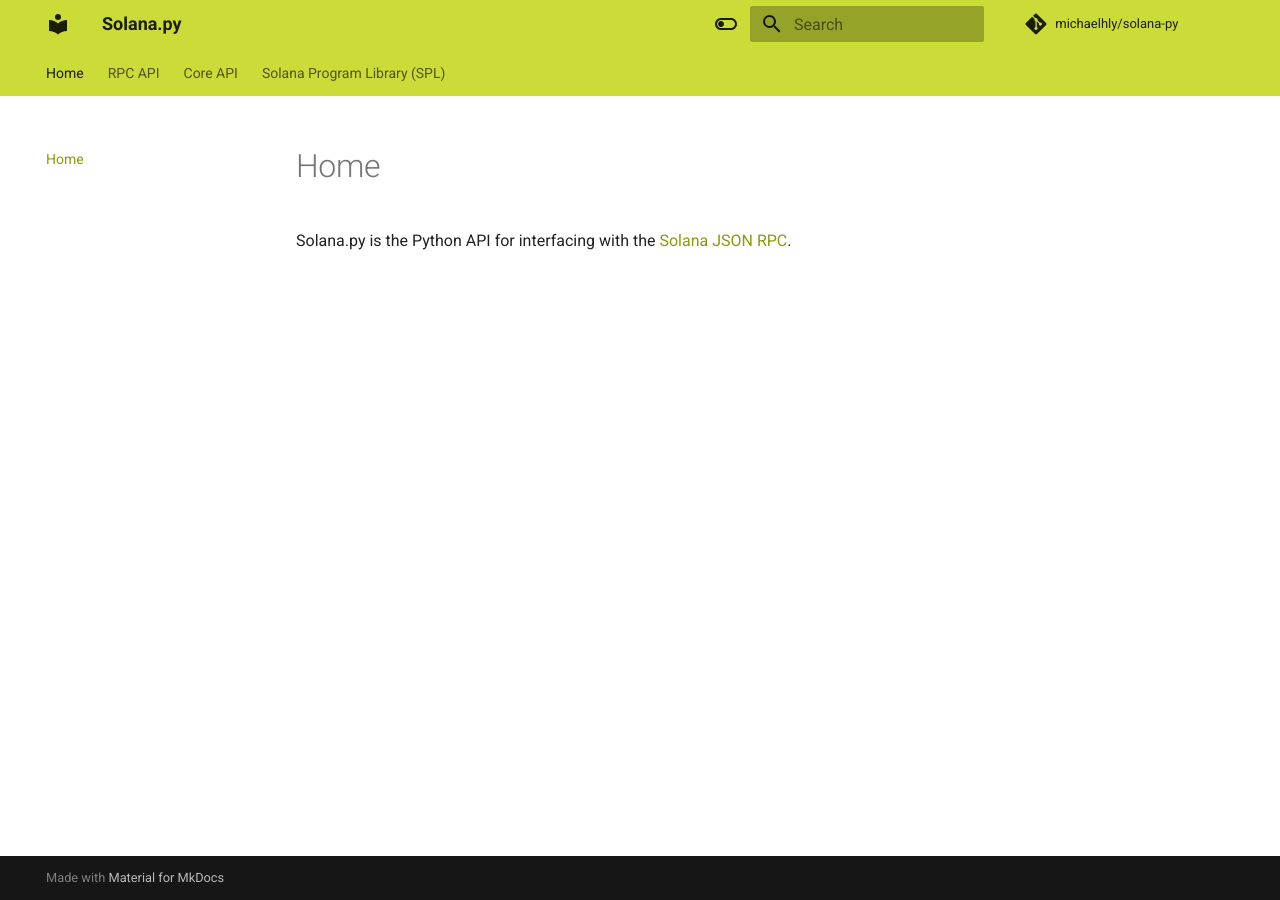
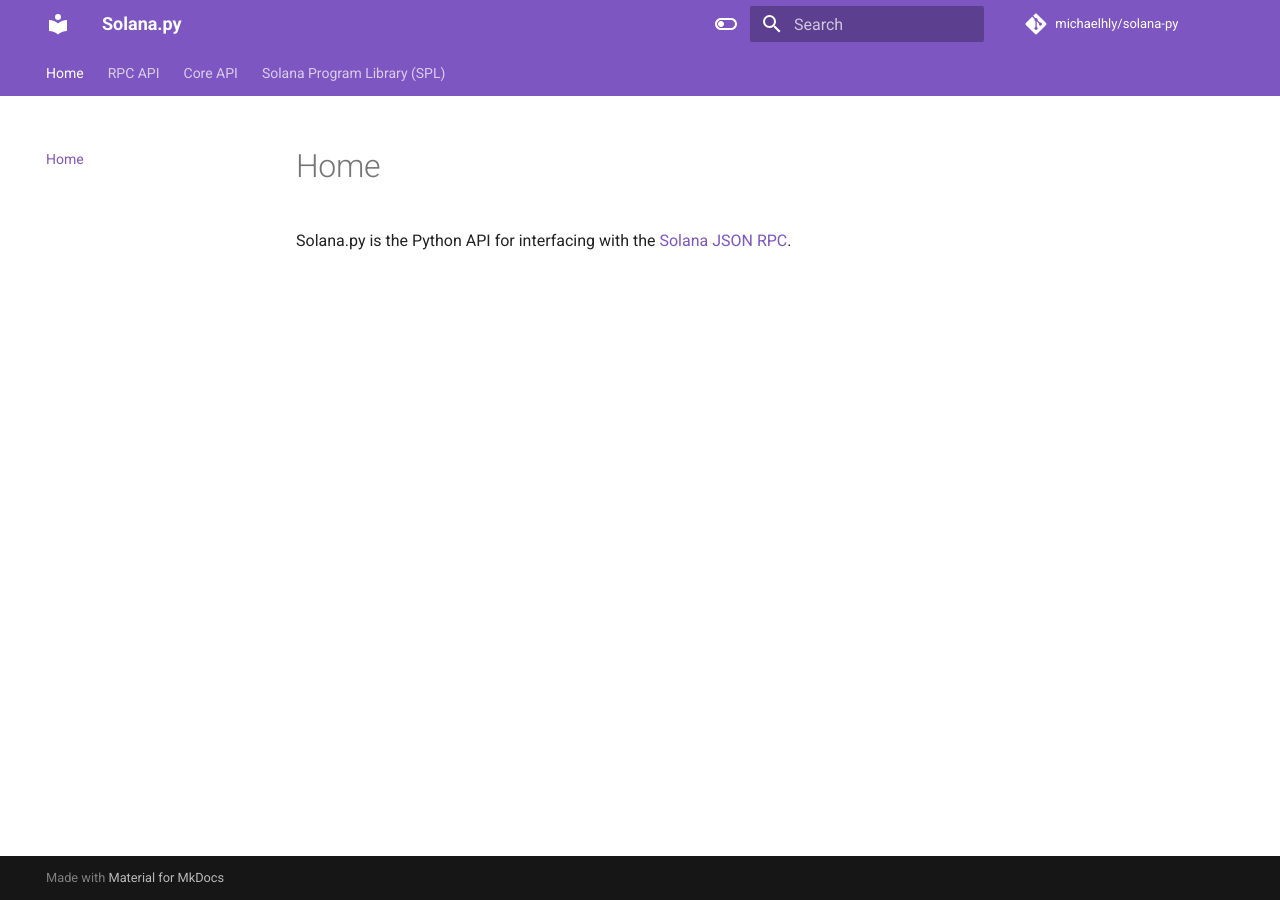
Before and after one commit to treasure-orb/solana-py, an MkDocs documentation site: the page built from docs/index.md, in a window 1280 px wide. Built offline with MkDocs 1.6.1 and Material for MkDocs 9.7.7, drawn with Linux system fonts in a browser that asks for light colours; comment, search, counter and statistics services are not loaded.

Commit message:
change colour

```diff
--- a/mkdocs.yml
+++ b/mkdocs.yml
@@ -8,7 +8,7 @@ theme:
     - navigation.tabs
   palette:
     - scheme: default
-      primary: lime
+      primary: deep purple
       toggle:
         icon: material/toggle-switch-off-outline
         name: Switch to dark mode
@@ -27,6 +27,7 @@ markdown_extensions:
 repo_url: https://github.com/michaelhly/solana-py
 repo_name: michaelhly/solana-py
 site_url: https://michaelhly.github.io/solana-py/
+site_author: Kevin Heavey & Michael Huang
 plugins:
   - mkdocstrings:
       handlers:
```
